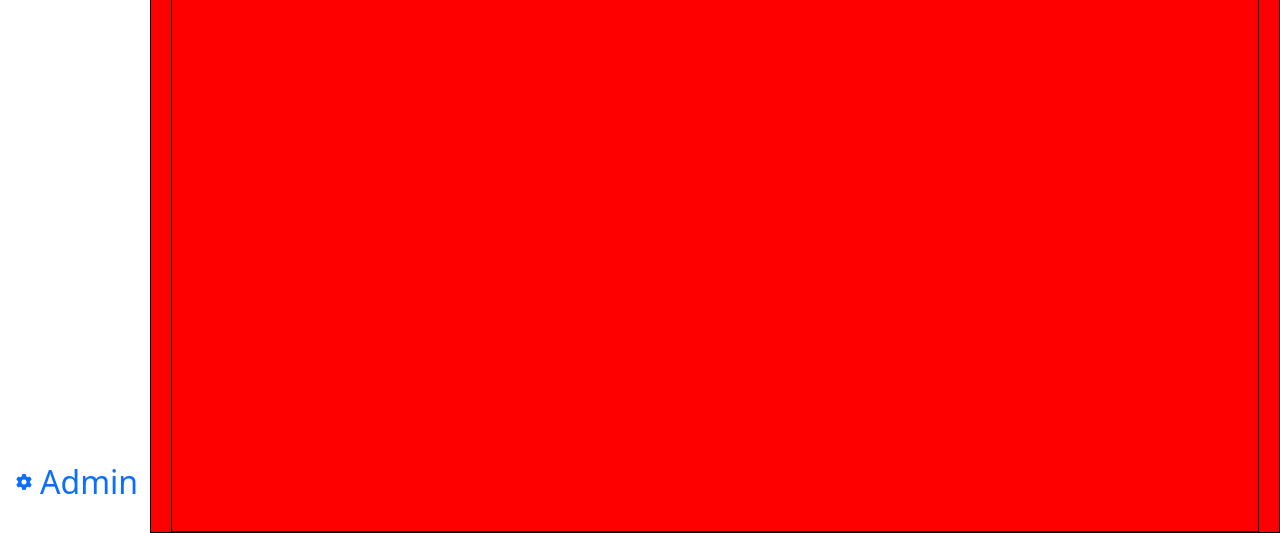
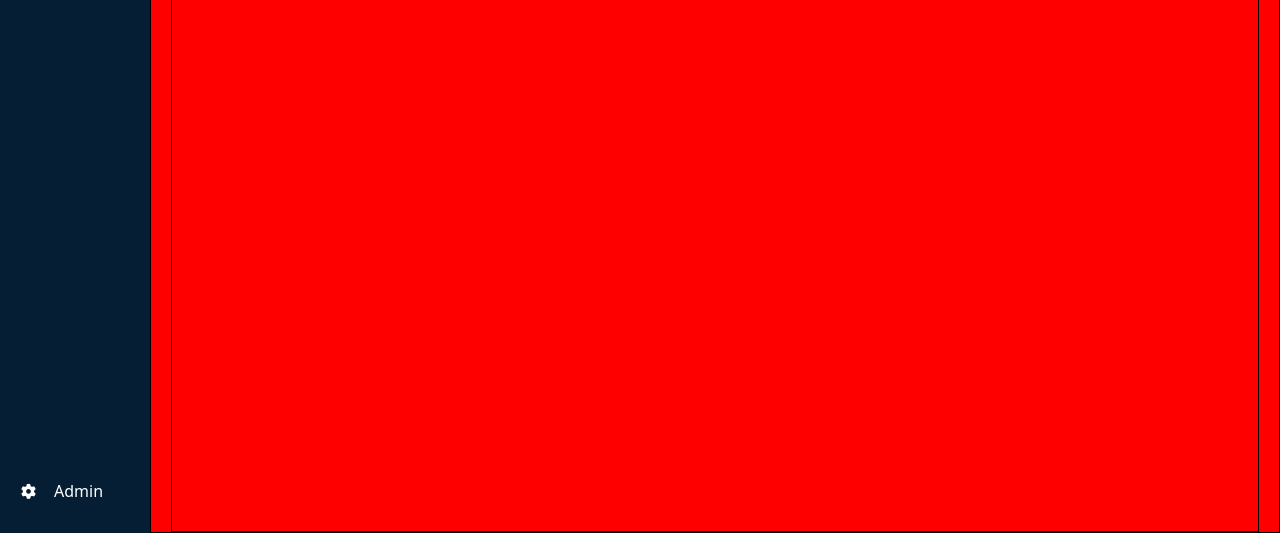
Before and after one commit to ArrobbioUmberto/html-css-bootstrap-dashboard, a plain HTML site: page index.html in a window 1280 px wide. Shown: the part 267-800 px from the top of the page. Drawn offline with nearby package versions, Linux system fonts and the light colour scheme.

Commit message:
STYLE css added for aside section nav

```diff
--- a/css/style.css
+++ b/css/style.css
@@ -53,3 +53,28 @@ header i{
 }
 
 /* ASIDE SECTION  */
+
+aside{
+    background-color: #051e34;
+}
+aside a{
+    background-color: #051e34 !important;
+    padding: 0 !important;
+}
+aside i{
+    padding: 0 5px;
+    color: white;
+    font-size: 15px;
+}
+aside .list-group-item-action{
+    background-color: #5b5858;
+}
+.action--text{
+    color: white;
+    font-weight: 400;
+    font-size: 1rem;
+    padding-left: 5px;
+}
+aside a:hover{
+    background-color: rgba(237,231,225, 0.5) !important;
+}
```
